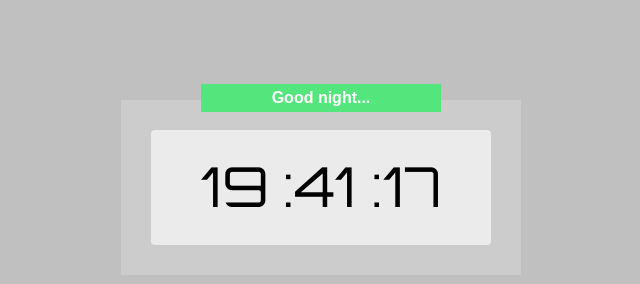
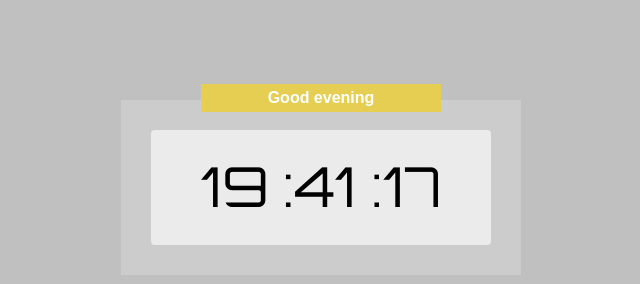
Before and after one commit to eugeneilin/digital-clock, a plain HTML site: page index.html in a window 1280 px wide. Shown: the whole page, without its empty margins (319-959 px from the left). Drawn offline with Linux system fonts and the light colour scheme.

Commit message:
aligned greeting message with time of day, changed color of greeting background, changed frequency of greeting message change

```diff
--- a/app.js
+++ b/app.js
@@ -33,16 +33,13 @@ function greetingRules() {
 
   if (hours < 12) {
     document.getElementById('greeting').innerHTML = goodMorning;
-  }
-  if (hours < 17) {
+  } else if (hours < 17) {
     document.getElementById('greeting').innerHTML = goodAfternoon;
-  }
-  if (hours < 21) {
+  } else if (hours < 21) {
     document.getElementById('greeting').innerHTML = goodEvening;
-  }
-  if (hours < 24) {
+  } else if (hours < 24) {
     document.getElementById('greeting').innerHTML = goodNight;
   }
 }
 
-setInterval(greetingRules, 1000);
+setInterval(greetingRules, 3000);
--- a/index.html
+++ b/index.html
@@ -9,7 +9,7 @@
 
 <body>
 <div class="main">
-  <div class="greeting" id="greeting">Welcome!</div>
+  <div class="greeting" id="greeting">DIGI-clock</div>
 
   <div class="clock">
     <span id="hour"></span>
--- a/styles.css
+++ b/styles.css
@@ -20,8 +20,8 @@ body {
 }
 
 .greeting {
-  background: #54e67d;
-  color: white;
+  background: #e5ce52;
+  color: #ffffff;
   padding: 5px 10px;
   font-family: sans-serif;
   font-weight: bold;
```
